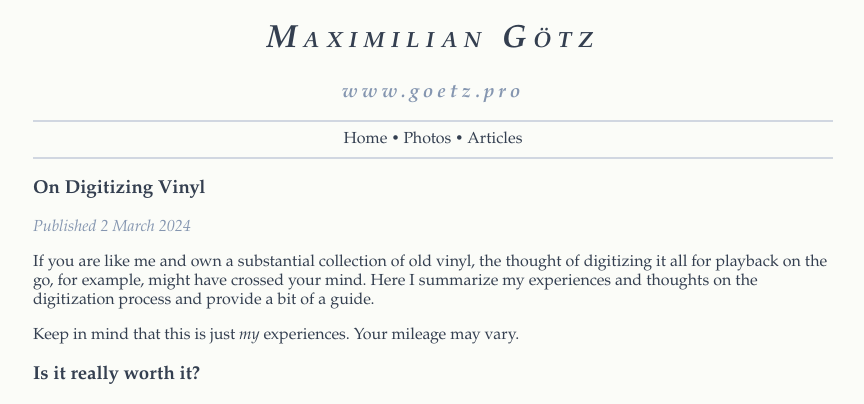
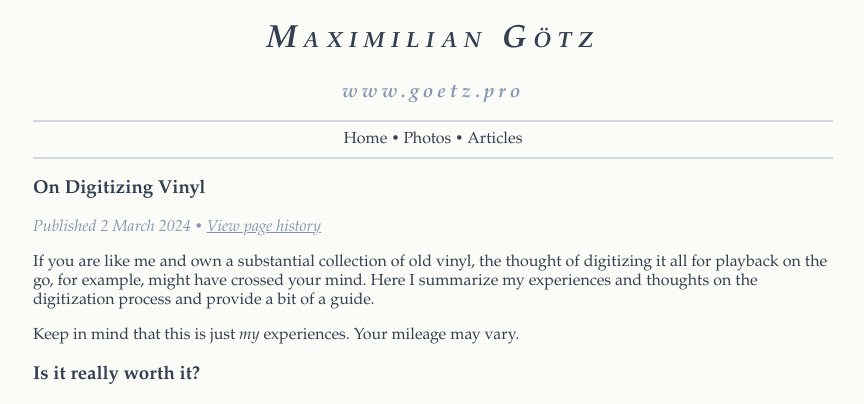
Before and after one commit to ImMaax/immaax.github.io, a Jekyll site: the page built from articles/_posts/2024-03-02-on-digitizing-vinyl.markdown, in a window 1280 px wide and 900 px high. Shown: the top 404 px of the window, without its empty margins (207-1071 px from the left). Built offline with Jekyll 4.4.1, drawn with Linux system fonts in a browser that asks for light colours.

Commit message:
page history link for posts

```diff
--- a/_layouts/post.html
+++ b/_layouts/post.html
@@ -4,7 +4,9 @@ layout: default
 <h3>{{ page.title }}</h3>
 
 <p class="info">
-  Published {{ page.date | date: "%-d %B %Y" }}
+  Published {{ page.date | date: "%-d %B %Y" }} &bull;
+  <a href="https://github.com/ImMaax/immaax.github.io/commits/master/articles/_posts/{{ page.name }}"
+     target="_blank">View page history</a>
 </p>
 
 {{ content }}
```
